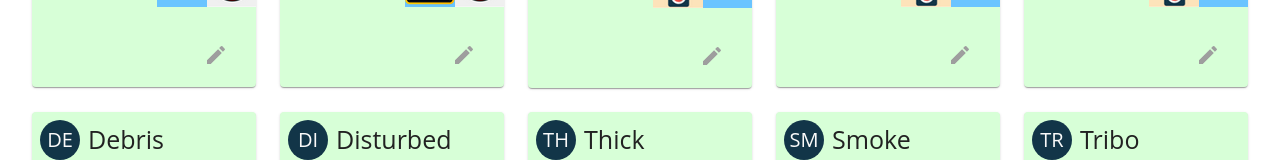
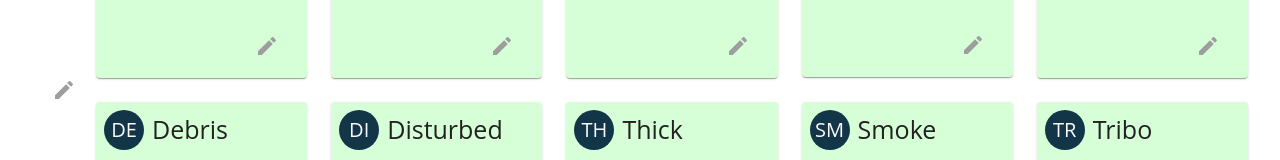
Before and after one commit to jpmhaggerty/capstone-ui, a React (Create React App) app: page / in a window 1280 px wide. Shown: the part 483-643 px from the top of the page. Built offline with nearby package versions, Linux system fonts and the light colour scheme; no server answers.

Commit message:
Attempt to merge

```diff
--- a/src/components/Home.js
+++ b/src/components/Home.js
@@ -5,6 +5,9 @@ import RuleGeneric from "./RuleGeneric.js";
 import Skeleton from "@mui/material/Skeleton";
 import PropTypes from 'prop-types';
 import Legend from "../components/Legend.js";
+import Button from "@mui/material/Button";
+import CreateIcon from "@mui/icons-material/Create";
+import IconButton from "@mui/material/IconButton";
 
 
 
@@ -37,6 +40,7 @@ function Home() {
 
   return (
 
+
         <Box
           data-testid='card-container'
           sx={{
@@ -46,6 +50,13 @@ function Home() {
             ml: 4,
             mr:4
         }}>
+{/*
+          <Button size="small" onClick={() => handleModal()}> */}
+          <Button>
+            <IconButton aria-label="fill" sx={{ color: "#9e9e9e" }}>
+              <CreateIcon />
+            </IconButton>
+          </Button>
 
         {/* CARDS */}
         <Grid container spacing={3}>
@@ -55,14 +66,8 @@ function Home() {
                   </Grid>
                 ))}
         </Grid>
+
       </Box>
-
-
-    // <div>
-
-    //   <Legend/>
-
-    // </div>
 
 
 
```
